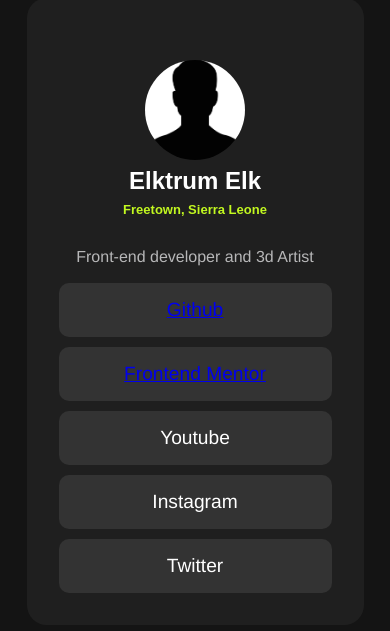
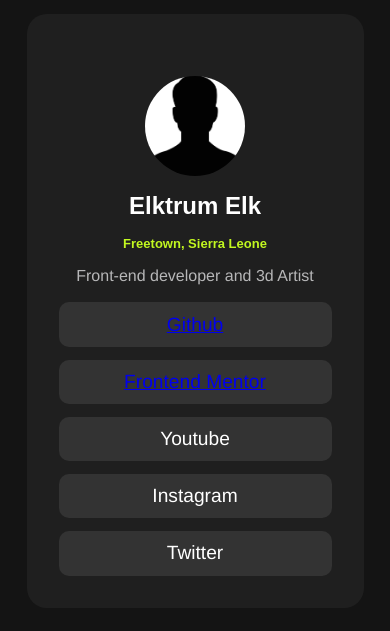
Before and after one commit to ElktrumElk/frontend-solution2, a plain HTML site: page index.html in a window 390 px wide. Shown: the part 119-750 px from the top of the page. Drawn offline with Linux system fonts and the light colour scheme.

Commit message:
Refactor CSS for layout and responsiveness
Updated padding and gap values for layout consistency. Adjusted media query breakpoints for better responsiveness.

```diff
--- a/style.css
+++ b/style.css
@@ -27,7 +27,7 @@ body {
     padding: 1rem 1rem 1rem 1rem;
     flex-direction: column;
     align-items: center;
-    gap: 7px;
+    gap: 1rem;
     min-height: 220px;
 
 }
@@ -38,7 +38,7 @@ body {
     width: 100%;
     flex-direction: column;
     flex: 1;
-    gap: 10px;
+    gap: .8rem;
     overflow-y: auto;
 
 }
@@ -99,7 +99,7 @@ body {
 
 @media (max-width: 480px) {
     .card {
-        width: 55vw;
+        width: 55dvw;
     }
     .btns {
         padding: .7rem .7rem .7rem .7rem;
@@ -112,11 +112,11 @@ body {
 /*tab*/
 @media (max-width: 780px) {
     .card {
-        width: 70vw;
+        width: 70dvw;
     }
 
     .btns {
-        padding: 1rem 1rem 1rem 1rem;
+        padding: clamp(1rem 1rem 1rem 1rem);
         font-size: 1.2rem;
         flex: 1;
 
```
